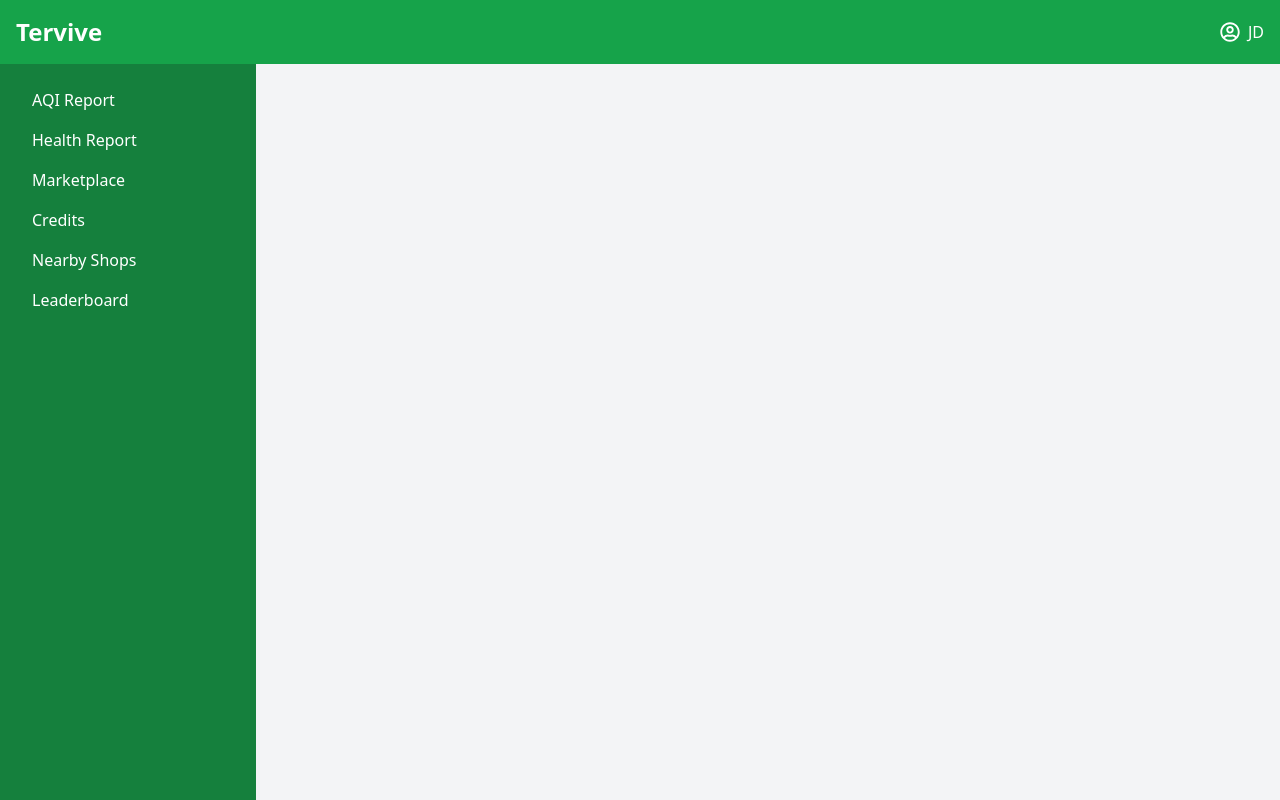
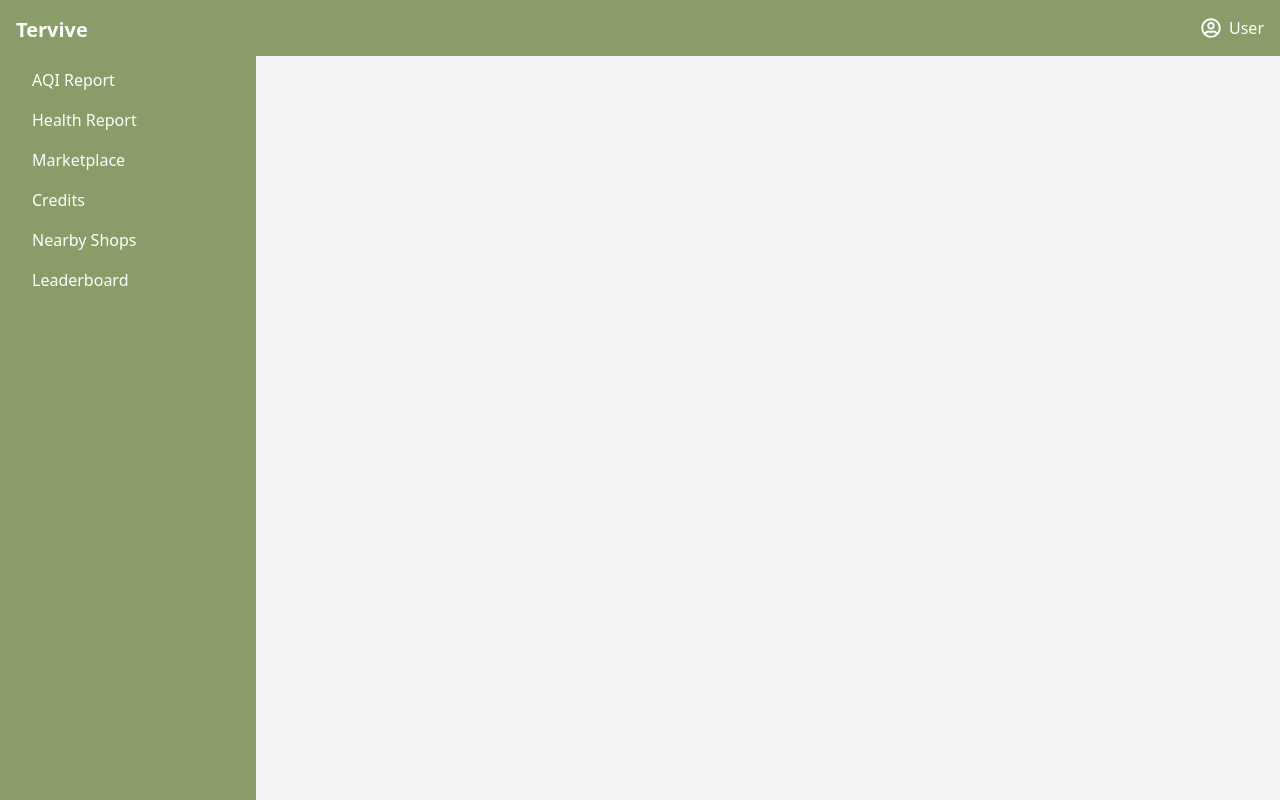
Before and after one commit to StephenStolk/tervivewebsite, a React (Create React App) app: page /dashboard in a window 1280 px wide. Built offline with nearby package versions, Linux system fonts and the light colour scheme.

Commit message:
Updated Dashboard

```diff
--- a/src/Dashboard/Dashboard.jsx
+++ b/src/Dashboard/Dashboard.jsx
@@ -1,40 +1,47 @@
-import React, { useState } from 'react';
+import React, { useState, useEffect } from 'react';
 import { Link, Outlet } from 'react-router-dom';
 import { FaRegUserCircle, FaBars, FaTimes } from 'react-icons/fa';
 
 const DashboardLayout = () => {
   const [isSidebarOpen, setIsSidebarOpen] = useState(false);
+  const [userInitials, setUserInitials] = useState('');
 
   const toggleSidebar = () => {
     setIsSidebarOpen(!isSidebarOpen);
   };
 
+  // Function to extract initials
+  const getInitials = (name) => {
+    const initials = name
+      .split(' ')
+      .map(word => word[0].toUpperCase())
+      .join('');
+    return initials;
+  };
+
+  // Retrieve the user name from localStorage when the component mounts
+  useEffect(() => {
+    const userName = localStorage.getItem('userName');
+    if (userName) {
+      setUserInitials(getInitials(userName));
+    }
+  }, []);
+
   return (
-    <div className="min-h-screen flex flex-col">
-      {/* Header */}
-      <header className="bg-green-600 text-white flex justify-between items-center p-4">
-        <h1 className="text-2xl font-bold">Tervive</h1>
-        <div className="flex items-center space-x-4">
-          {/* Hamburger Icon */}
+    <div className="flex min-h-screen bg-gray-100">
+      {/* Sidebar */}
+      <nav
+        className={`fixed inset-y-0 left-0 z-30 w-64 bg-[#8a9d68] text-white p-4 space-y-4 transition-transform duration-200 ease-in-out ${isSidebarOpen ? 'translate-x-0' : '-translate-x-full'} md:translate-x-0 md:transform-none`}
+      >
+        <div className="flex justify-between items-center mb-4">
+          <h1 className="text-xl font-bold">Tervive</h1>
           <button
             className="block md:hidden text-xl"
             onClick={toggleSidebar}
           >
             {isSidebarOpen ? <FaTimes /> : <FaBars />}
           </button>
-          <div className="flex items-center space-x-2">
-            <FaRegUserCircle className="text-xl" />
-            <span>JD</span> {/* Replace with dynamic initials */}
         </div>
-        </div>
-      </header>
-
-      {/* Body */}
-      <div className="flex flex-1">
-        {/* Side Panel */}
-        <nav
-          className={`fixed inset-y-0 left-0 z-30 transform ${isSidebarOpen ? 'translate-x-0' : '-translate-x-full'} md:translate-x-0 md:relative md:w-64 bg-green-700 text-white p-4 space-y-4 transition-transform duration-200 ease-in-out`}
-        >
         <ul>
           <li>
             <Link to="aqi-report" className="block py-2 px-4 rounded hover:bg-green-800">AQI Report</Link>
@@ -58,7 +65,23 @@ const DashboardLayout = () => {
       </nav>
 
       {/* Main Content Area */}
-        <main className="flex-1 p-6 bg-gray-100">
+      <div className={`flex-1 flex flex-col ${isSidebarOpen ? 'ml-64' : 'ml-0'} md:ml-64`}>
+        {/* Header */}
+        <header className="bg-[#8a9d68] text-white flex items-center p-4 fixed top-0 left-0 right-0 z-20">
+          <div className="flex items-center space-x-2 ml-auto">
+            <FaRegUserCircle className="text-xl" />
+            <span>{userInitials || 'User'}</span> {/* Dynamic initials or fallback */}
+          </div>
+          <button
+            className="md:hidden ml-4 text-xl"
+            onClick={toggleSidebar}
+          >
+            {isSidebarOpen ? <FaTimes /> : <FaBars />}
+          </button>
+        </header>
+
+        {/* Content */}
+        <main className="flex-1 p-6 pt-16 overflow-auto bg-gray-100">
           <Outlet />
         </main>
       </div>
```
Lines whose indentation alone changed are shown as unchanged.
